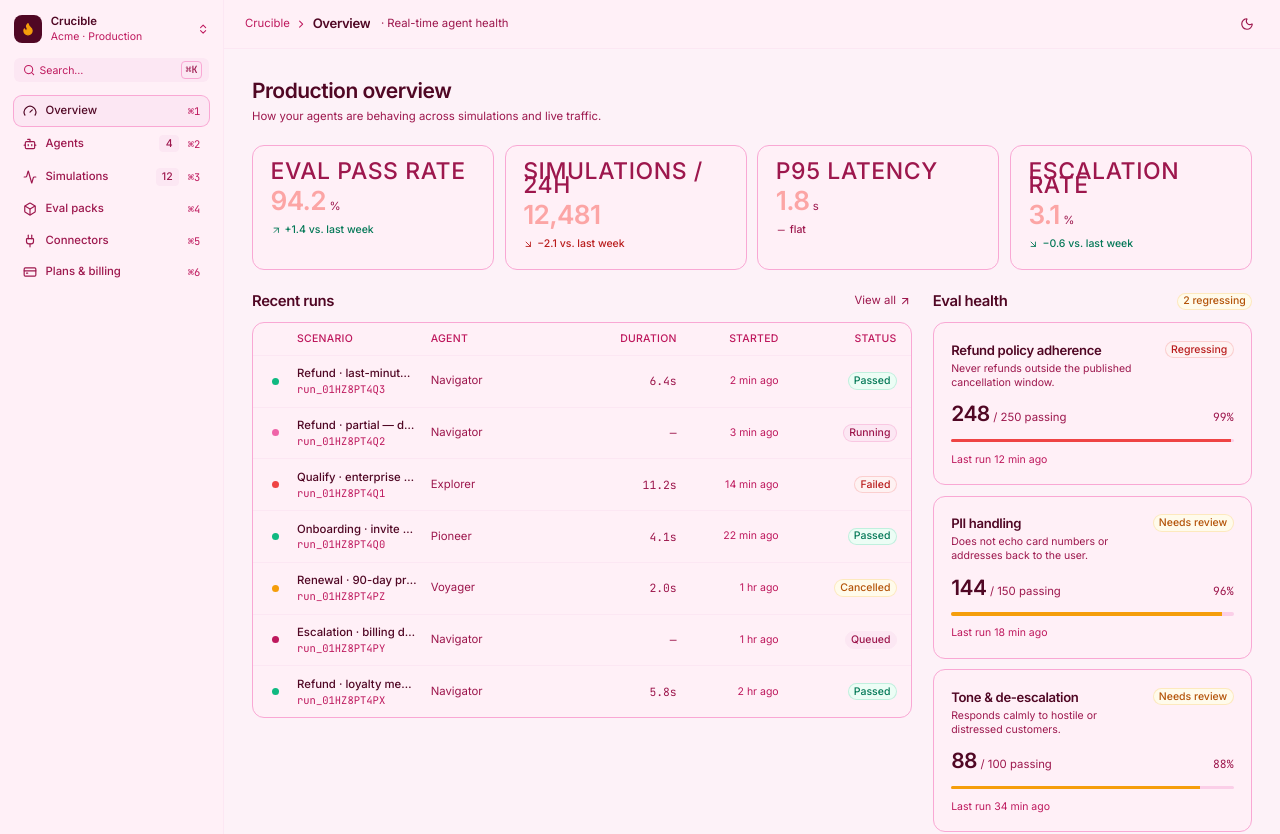
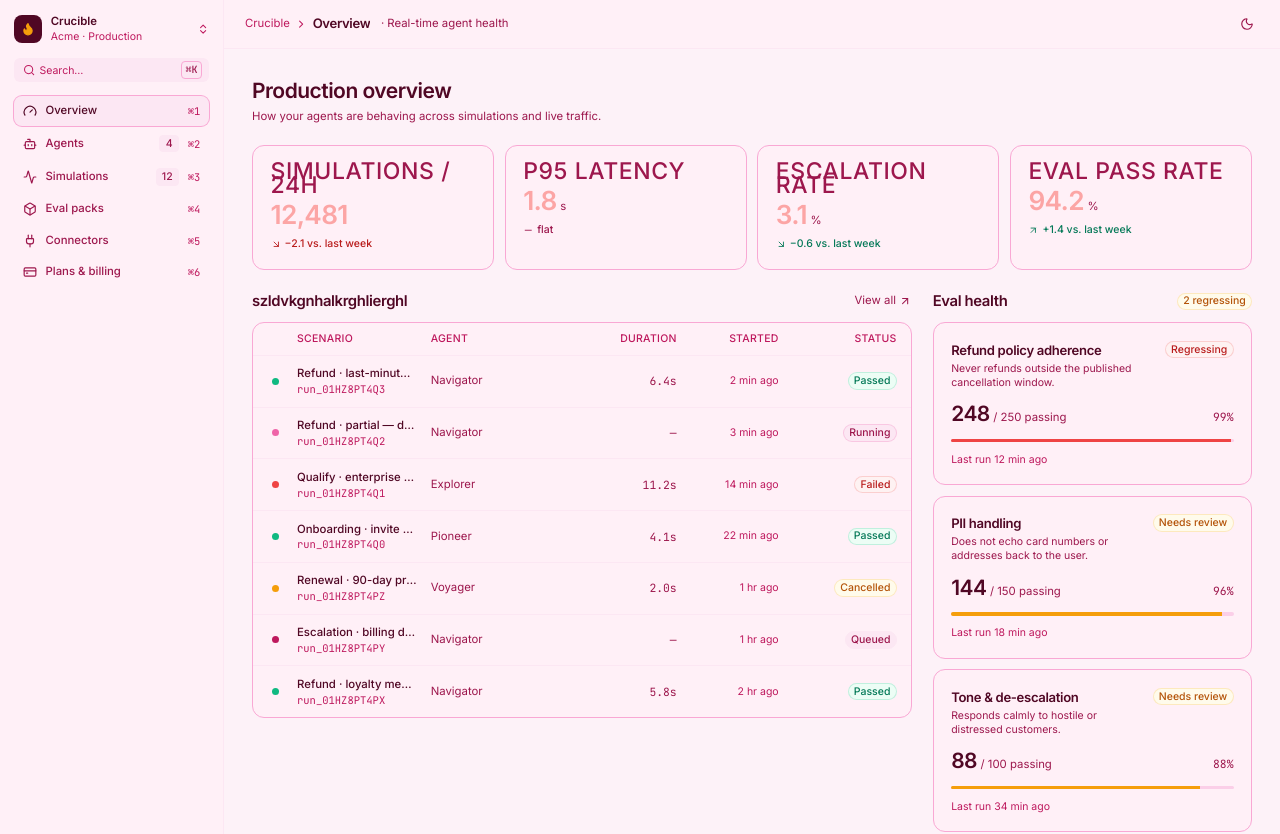
Before and after one commit to Soffi-Originals/crucible-demo, a React (Vite) app: page / in a window 1280 px wide. Shown: the top 834 px of the page. Built offline with nearby package versions, Linux system fonts and the light colour scheme.

Commit message:
AI: Update src/pages/OverviewPage.tsx

```diff
--- a/src/pages/OverviewPage.tsx
+++ b/src/pages/OverviewPage.tsx
@@ -23,14 +23,6 @@ export function OverviewPage() {
 
       <div className="grid grid-cols-1 gap-3 sm:grid-cols-2 xl:grid-cols-4">
         <MetricTile
-          label="Eval pass rate"
-          value="94.2"
-          unit="%"
-          delta="+1.4 vs. last week"
-          trend="up"
-          sentiment="positive"
-        />
-        <MetricTile
           label="Simulations / 24h"
           value="12,481"
           delta="−2.1 vs. last week"
@@ -53,13 +45,21 @@ export function OverviewPage() {
           trend="down"
           sentiment="positive"
         />
+        <MetricTile
+          label="Eval pass rate"
+          value="94.2"
+          unit="%"
+          delta="+1.4 vs. last week"
+          trend="up"
+          sentiment="positive"
+        />
       </div>
 
       <div className="grid grid-cols-1 gap-6 lg:grid-cols-3">
         <div className="flex min-w-0 flex-col gap-3 lg:col-span-2">
           <div className="flex items-center justify-between">
             <Heading as="h2" size="md" weight="semibold">
-              Recent runs
+              szldvkgnhalkrghlierghl
             </Heading>
             <Text size="sm" tone="muted" className="flex items-center gap-1">
               View all
```
